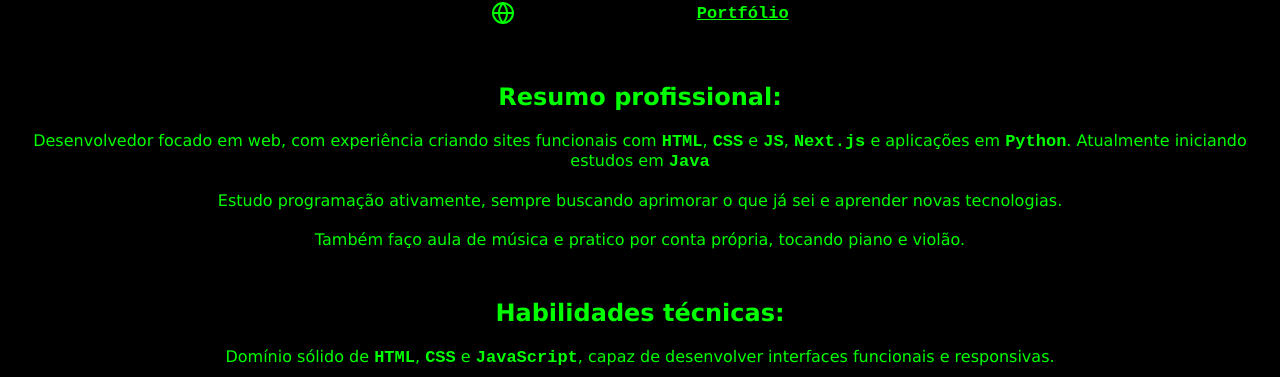
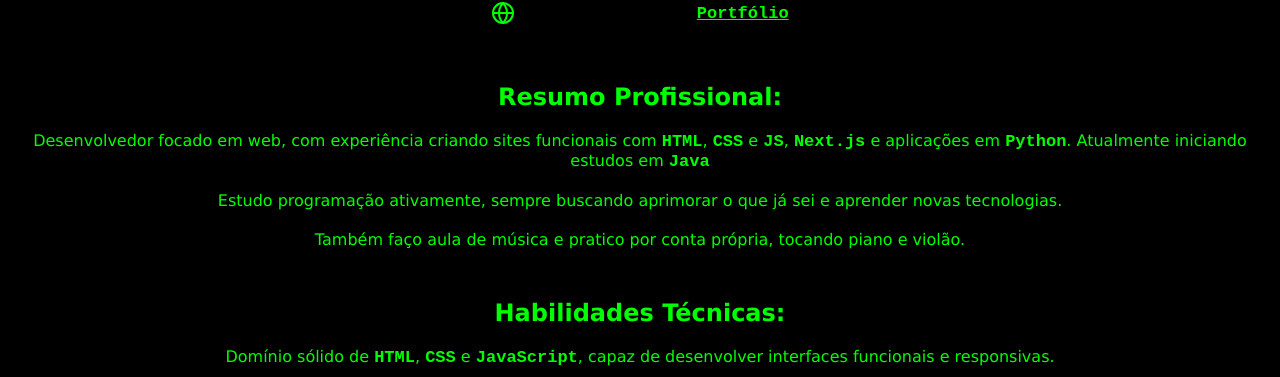
Before and after one commit to Igor-Dias-2010/curriculo, a Next.js app: page / in a window 1280 px wide. Shown: the part 247-624 px from the top of the page. Built offline with nearby package versions, Linux system fonts and the light colour scheme.

Commit message:
corrigi erros de escrita

```diff
--- a/app/habilidades.jsx
+++ b/app/habilidades.jsx
@@ -3,7 +3,7 @@
 export default function Habilidades() {
     return (
         <div className="main">
-            <h2>Habilidades técnicas:</h2>
+            <h2>Habilidades Técnicas:</h2>
             <p>Domínio sólido de <span className="code">HTML</span>, <span className="code">CSS</span> e <span className="code">JavaScript</span>, capaz de desenvolver interfaces funcionais e responsivas.</p>
             <p>Experiência com <span className="code">Next.js</span>, incluindo criação de páginas, componentes reutilizáveis e aplicações funcionais.</p>
             <p>Conhecimento em <span className="code">React Hooks</span> <span className="code">(useState)</span> para gerenciamento de estado.</p>
--- a/app/resumo-profissional.jsx
+++ b/app/resumo-profissional.jsx
@@ -3,7 +3,7 @@
 export default function Resumo() {
     return (
         <div className="main">
-            <h2>Resumo profissional:</h2>
+            <h2>Resumo Profissional:</h2>
             <p>Desenvolvedor focado em web, com experiência criando sites funcionais com <span className="code">HTML</span>, <span className="code">CSS</span> e <span className="code">JS</span>, <span className="code">Next.js</span> e aplicações em <span className="code">Python</span>. Atualmente iniciando estudos em <span className="code">Java</span></p>
             <p>Estudo programação ativamente, sempre buscando aprimorar o que já sei e aprender novas tecnologias.</p>
             <p>Também faço aula de música e pratico por conta própria, tocando piano e violão.</p>
```
